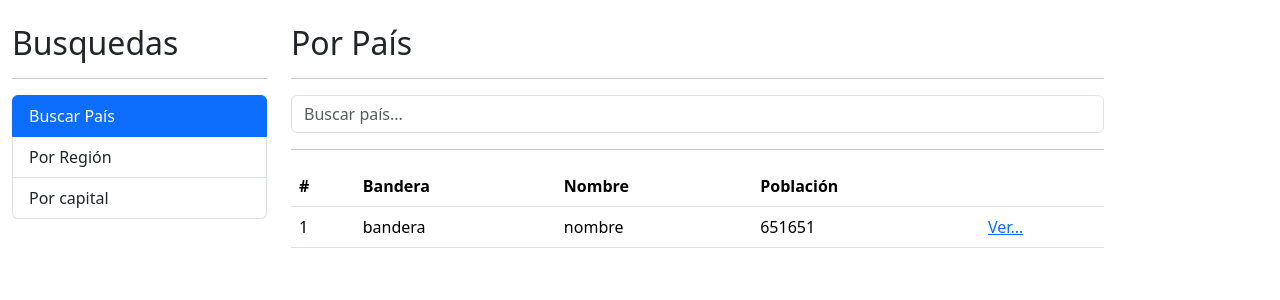
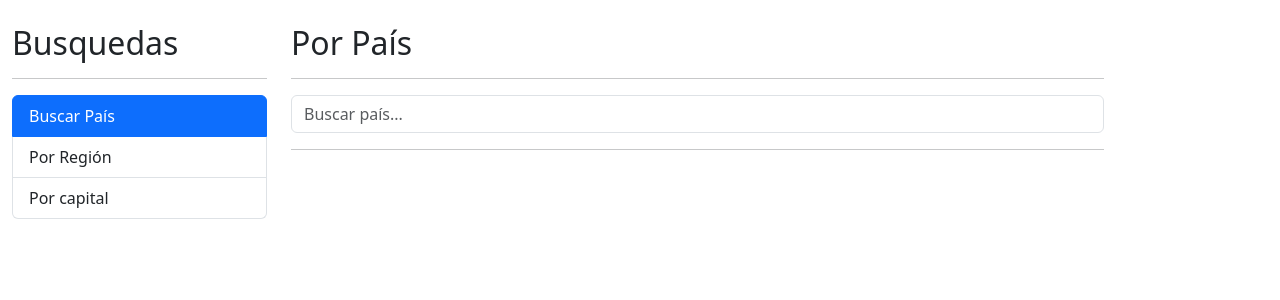
Before and after one commit to Cristian3110/SPA_country, an Angular app: page / in a window 1280 px wide. Shown: the top 300 px of the page. Built offline with nearby package versions, Linux system fonts and the light colour scheme.

Commit message:
filling the table with the API response

```diff
--- a/src/app/pais/pages/por-pais/por-pais.component.html
+++ b/src/app/pais/pages/por-pais/por-pais.component.html
@@ -21,7 +21,8 @@
   No se encontró nada con {{ termino }}
 </div>
 
-<div *ngIf="!hayError" class="row">
+<!--*ngIf="!hayError" esto lo tenía antes-->
+<div *ngIf="paises.length > 0" class="row">
   <div class="col">
     <table class="table table-hover">
       <thead>
@@ -34,13 +35,15 @@
         </tr>
       </thead>
       <tbody>
-        <tr>
-          <td>1</td>
-          <td>bandera</td>
-          <td>nombre</td>
-          <td>651651</td>
+        <tr *ngFor="let pais of paises; let i = index">
+          <td>{{ i + 1 }}</td>
           <td>
-            <a href="/pais/cris">Ver...</a>
+            <img [src]="pais.flags.svg" alt="" class="small-flag" />
+          </td>
+          <td>{{ pais.name.common }}</td>
+          <td>{{ pais.population | number }}</td>
+          <td>
+            <a [routerLink]="['/pais', pais.fifa]">Ver...</a>
           </td>
         </tr>
       </tbody>
--- a/src/app/pais/pages/por-pais/por-pais.component.ts
+++ b/src/app/pais/pages/por-pais/por-pais.component.ts
@@ -1,5 +1,6 @@
 import { Component, OnInit } from '@angular/core';
 import { PaisService } from '../../services/pais.service';
+import { Country } from '../../interfaces/pais.interface';
 
 @Component({
   selector: 'app-por-pais',
@@ -9,6 +10,7 @@
 export class PorPaisComponent {
   termino: string = '';
   hayError: boolean = false;
+  paises: Country[] = [];
 
   constructor(private paisService: PaisService) {}
 
@@ -19,10 +21,13 @@
     this.paisService.buscarPais(this.termino).subscribe(
       (paises) => {
         console.log(paises);
+        this.paises = paises;
       },
       (err) => {
         this.hayError = true;
-        console.log('Error'), console.info(err);
+        console.log('Error');
+        console.info(err);
+        this.paises = [];
       }
     );
   }
--- a/src/app/pais/pais.module.ts
+++ b/src/app/pais/pais.module.ts
@@ -1,6 +1,7 @@
 import { NgModule } from '@angular/core';
 import { CommonModule } from '@angular/common';
 import { FormsModule } from '@angular/forms';
+import { RouterModule } from '@angular/router';
 
 import { PorCapitalComponent } from './pages/por-capital/por-capital.component';
 import { PorRegionComponent } from './pages/por-region/por-region.component';
@@ -20,6 +21,6 @@
     PorPaisComponent,
     VerPaisComponent,
   ],
-  imports: [CommonModule, FormsModule],
+  imports: [CommonModule, FormsModule, RouterModule],
 })
 export class PaisModule {}
--- a/src/styles.css
+++ b/src/styles.css
@@ -1 +1,5 @@
 /* You can add global styles to this file, and also import other style files */
+.small-flag {
+  width: 60px;
+  border-radius: 5px;
+}
```
